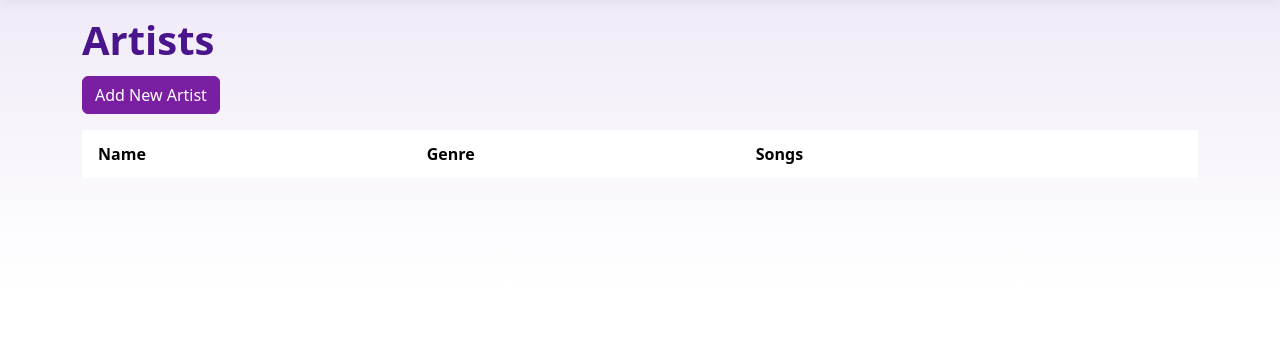
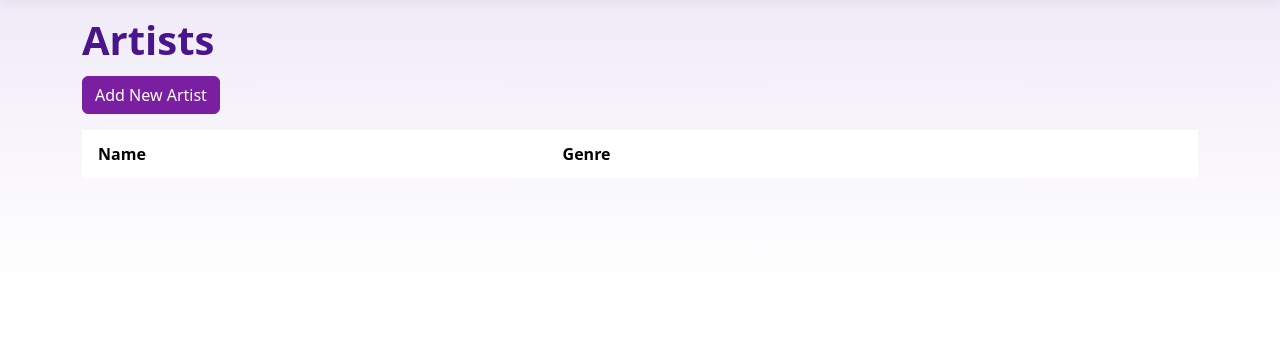
Before and after one commit to johncross116/Lumivate.TrackStack, an ASP.NET Core app: template Lumivate.TrackStack/Views/Artists/Index.cshtml in a window 1280 px wide. Shown: the part 57-420 px from the top of the page. Run offline with ASP.NET Core 8, Linux system fonts and the light colour scheme; the template is opened without the code that fills it, so the values that code supplies are empty; style sheets or scripts are compiled from the project's sources.

Commit message:
Remove Songs column from Artists Index view
Co-Authored-By: johncross116@gmail.com <johncross116@gmail.com>

```diff
--- a/Lumivate.TrackStack/Views/Artists/Index.cshtml
+++ b/Lumivate.TrackStack/Views/Artists/Index.cshtml
@@ -19,7 +19,6 @@
         <tr>
             <th>Name</th>
             <th>Genre</th>
-            <th>Songs</th>
             <th></th>
         </tr>
     </thead>
@@ -28,7 +27,6 @@
         @* For each artist, create a table row with: *@
         @*   - artist.Name *@
         @*   - artist.Genre *@
-        @*   - artist.Songs?.Count (number of songs) *@
         @*   - Links for Details, Edit, and Delete *@
         @*     Hint: <a asp-action="Details" asp-route-id="@artist.Id">Details</a> *@
         @foreach (var artist in Model)
@@ -36,7 +34,6 @@
             <tr>
                 <td>@artist.Name</td>
                 <td>@artist.Genre</td>
-                <td>@artist.Songs?.Count</td>
                 <td>
                     <a asp-action="Details" asp-route-id="@artist.Id">Details</a> |
                     <a asp-action="Edit" asp-route-id="@artist.Id">Edit</a> |
```
